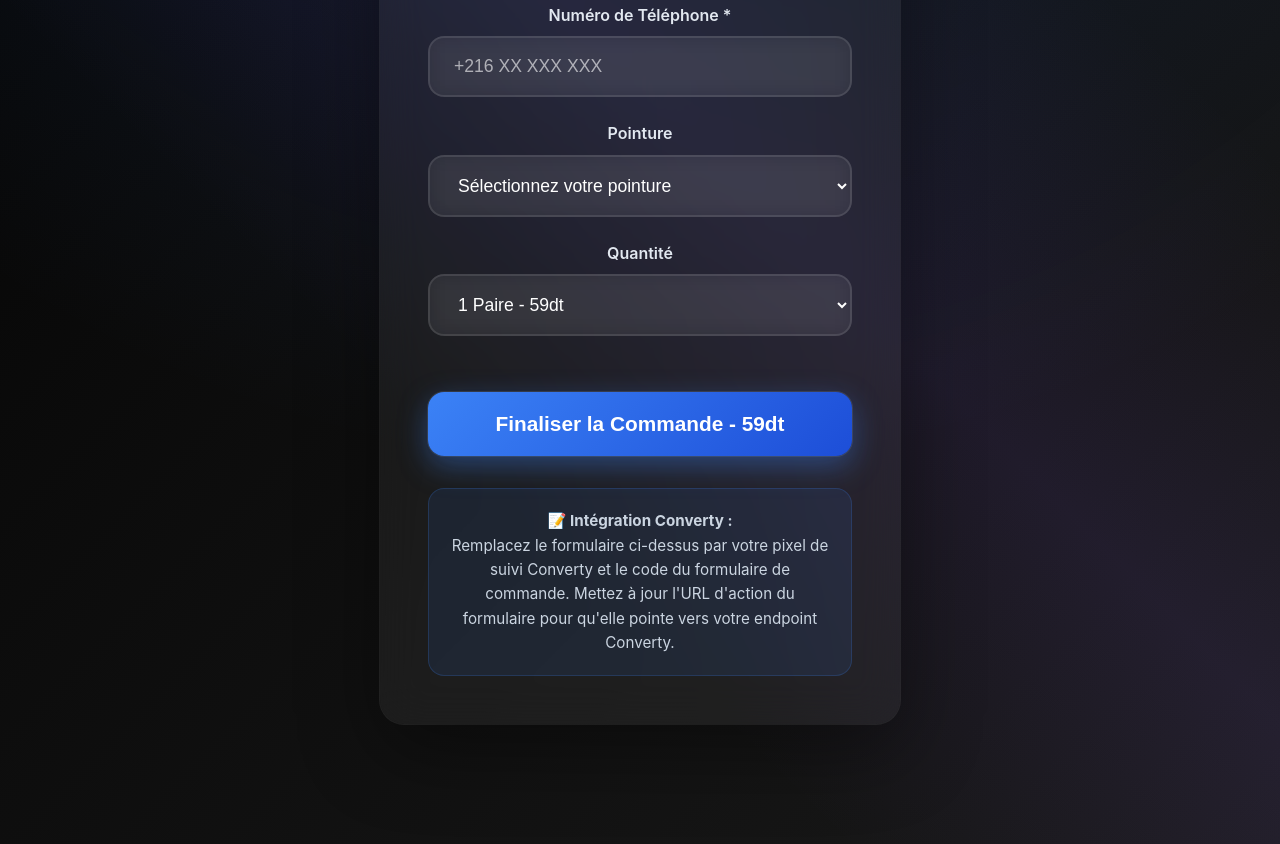
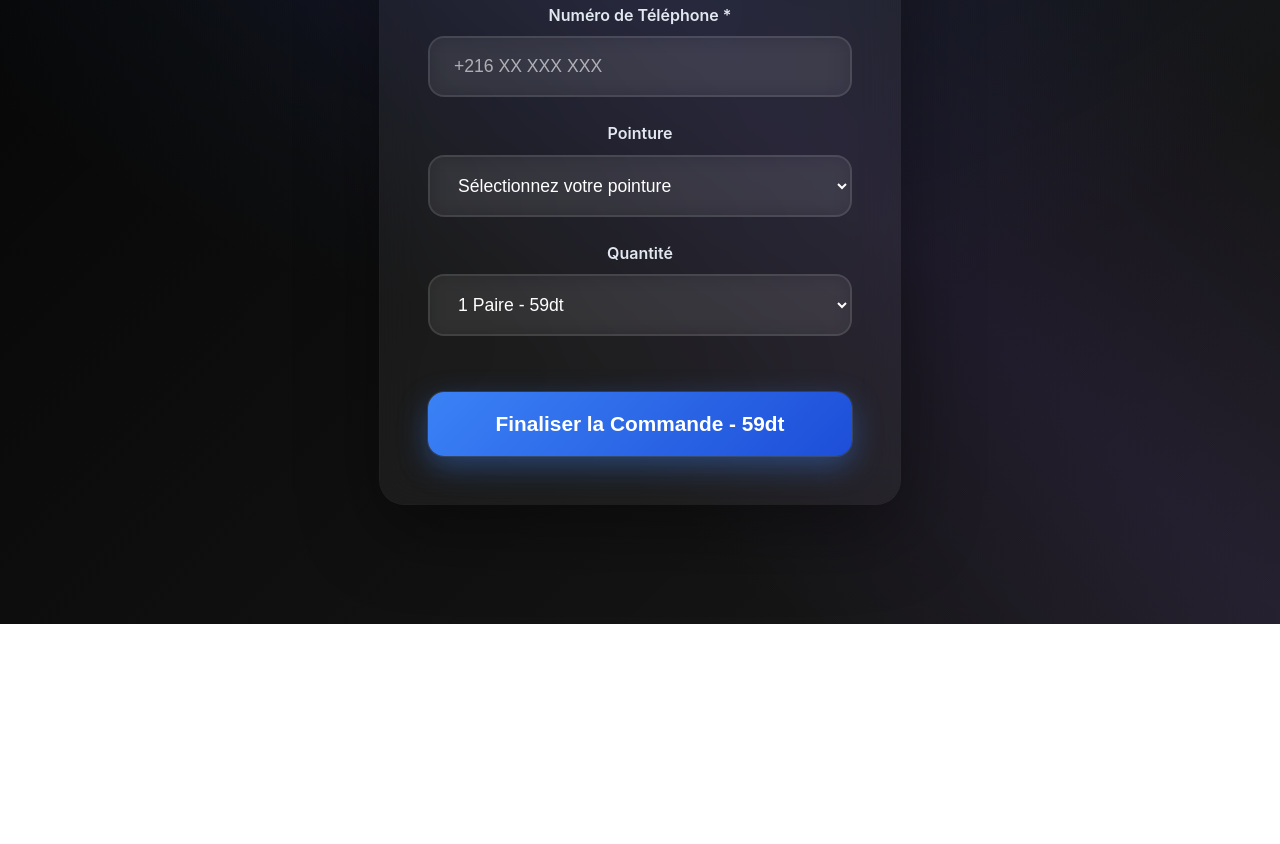
Before and after one commit to fahdtrigui/Sabots-Orthop-diques, a plain HTML site: page index.html in a window 1280 px wide. Shown: the part 3187-4031 px from the top of the page. After the commit the page ends 3811 px from the top, so only its background shows below. Drawn offline with Linux system fonts and the light colour scheme.

Commit message:
New update

```diff
--- a/index.html
+++ b/index.html
@@ -878,11 +878,7 @@
                 </form>
 
                 <!-- Converty Integration Note -->
-                <div style="margin-top: 32px; padding: 20px; background: rgba(59, 130, 246, 0.1); border-radius: 16px; color: #cbd5e1; font-size: 0.95rem; border: 1px solid rgba(59, 130, 246, 0.2);">
-                    <strong>📝 Intégration Converty :</strong><br>
-                    Remplacez le formulaire ci-dessus par votre pixel de suivi Converty et le code du formulaire de commande.
-                    Mettez à jour l'URL d'action du formulaire pour qu'elle pointe vers votre endpoint Converty.
-                </div>
+
             </div>
         </div>
     </section>
```
